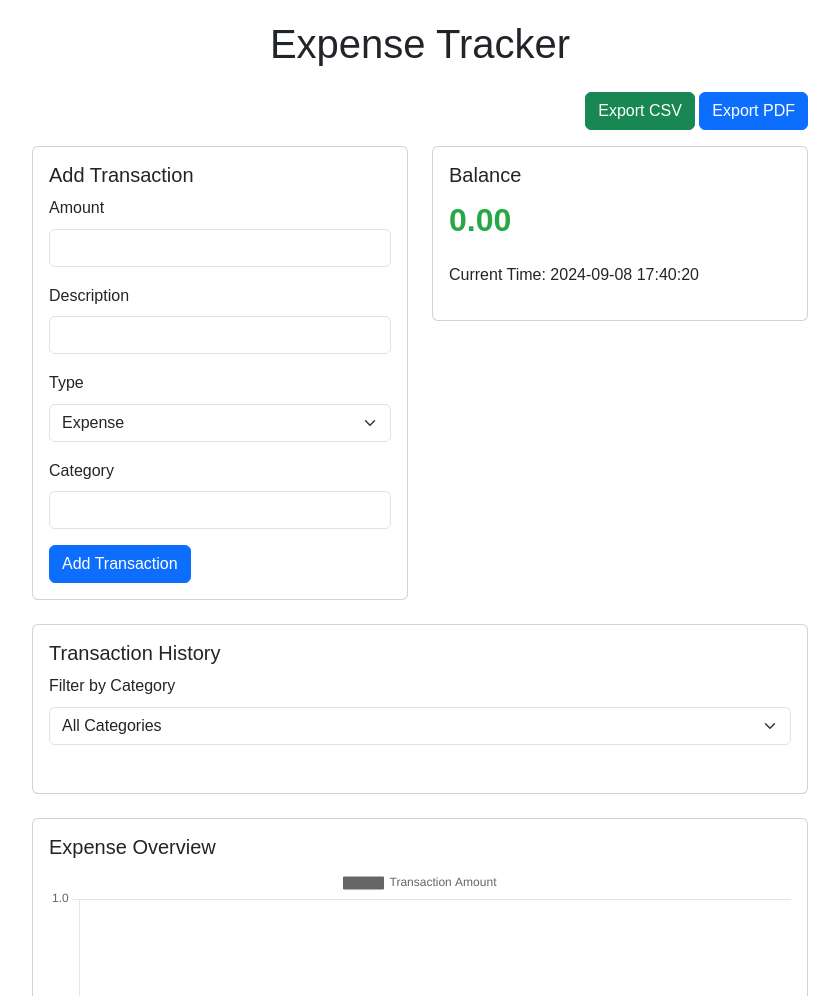
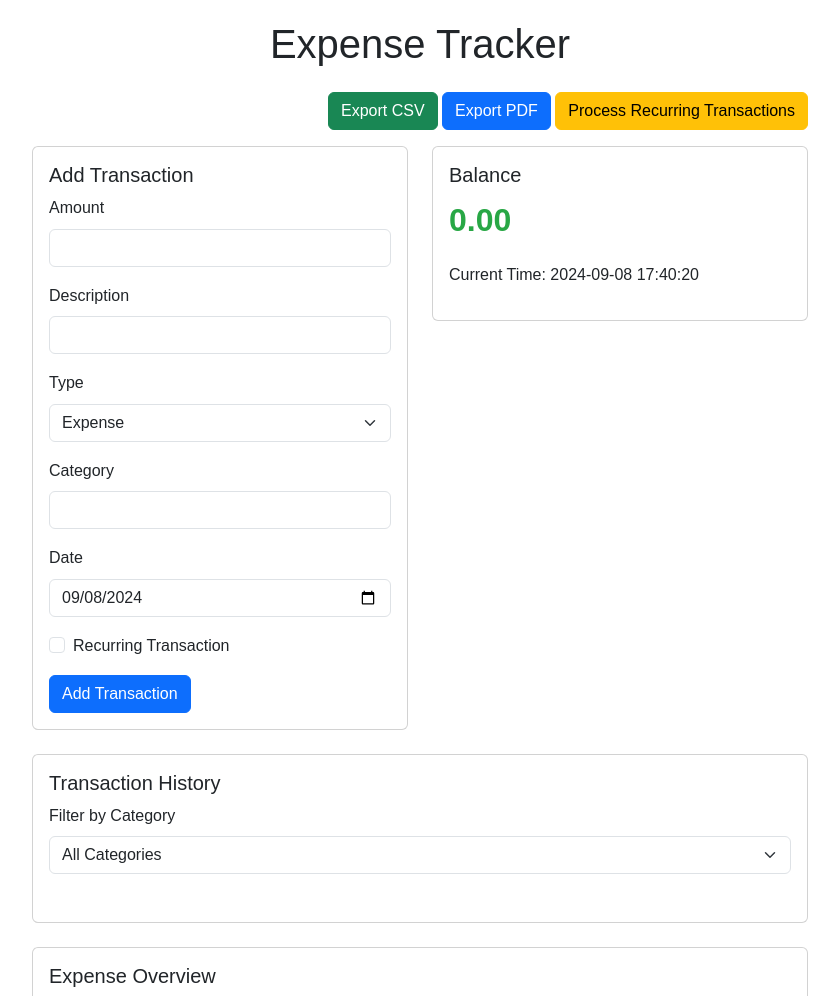
Before and after one commit to poeticinspiired/Expense-Tracker, a Flask app: page / in a window 1280 px wide. Shown: the top 996 px of the page, without its empty margins (220-1059 px from the left). Run offline with Flask 3, Linux system fonts and the light colour scheme; data that the repository does not hold is empty.

Commit message:
Agent step completed: Implement recurring expenses and income

```diff
--- a/main.py
+++ b/main.py
@@ -1,5 +1,5 @@
 from flask import Flask, render_template, jsonify, request, send_file
-from datetime import datetime
+from datetime import datetime, timedelta
 import logging
 import json
 import csv
@@ -16,6 +16,7 @@ logger = logging.getLogger(__name__)
 
 # Simulating a database with a list
 transactions = []
+recurring_transactions = []
 
 @app.route('/')
 def index():
@@ -40,17 +41,24 @@ def handle_transactions():
             'amount': data.get('amount'),
             'description': data.get('description'),
             'type': data.get('type'),
-            'category': data.get('category')
+            'category': data.get('category'),
+            'date': data.get('date', datetime.now().strftime('%Y-%m-%d')),
+            'is_recurring': data.get('is_recurring', False),
+            'recurrence_interval': data.get('recurrence_interval')
         }
         transactions.append(transaction)
+        if transaction['is_recurring']:
+            add_recurring_transaction(transaction)
         return jsonify(transaction), 201
 
 @app.route('/api/transactions/<int:transaction_id>', methods=['DELETE'])
 def delete_transaction(transaction_id):
-    global transactions
+    global transactions, recurring_transactions
     for i, transaction in enumerate(transactions):
         if transaction['id'] == transaction_id:
-            del transactions[i]
+            deleted_transaction = transactions.pop(i)
+            if deleted_transaction['is_recurring']:
+                remove_recurring_transaction(deleted_transaction)
             return '', 204
     return jsonify({'error': 'Transaction not found'}), 404
 
@@ -63,24 +71,23 @@ def get_categories():
 
 @app.route('/api/export/csv')
 def export_csv():
-    # Create a StringIO object to write CSV data
     csv_output = io.StringIO()
     csv_writer = csv.writer(csv_output)
 
-    # Write header
-    csv_writer.writerow(['ID', 'Amount', 'Description', 'Type', 'Category'])
+    csv_writer.writerow(['ID', 'Amount', 'Description', 'Type', 'Category', 'Date', 'Is Recurring', 'Recurrence Interval'])
 
-    # Write transactions
     for transaction in transactions:
         csv_writer.writerow([
             transaction['id'],
             transaction['amount'],
             transaction['description'],
             transaction['type'],
-            transaction['category']
+            transaction['category'],
+            transaction['date'],
+            transaction['is_recurring'],
+            transaction.get('recurrence_interval', '')
         ])
 
-    # Create a response with CSV data
     output = csv_output.getvalue()
     csv_output.close()
 
@@ -93,27 +100,24 @@ def export_csv():
 
 @app.route('/api/export/pdf')
 def export_pdf():
-    # Create a BytesIO buffer for the PDF
     buffer = io.BytesIO()
-
-    # Create the PDF object, using the BytesIO buffer as its "file."
     doc = SimpleDocTemplate(buffer, pagesize=letter)
 
-    # Create the table data
-    data = [['ID', 'Amount', 'Description', 'Type', 'Category']]
+    data = [['ID', 'Amount', 'Description', 'Type', 'Category', 'Date', 'Is Recurring', 'Recurrence Interval']]
     for transaction in transactions:
         data.append([
             transaction['id'],
             transaction['amount'],
             transaction['description'],
             transaction['type'],
-            transaction['category']
+            transaction['category'],
+            transaction['date'],
+            'Yes' if transaction['is_recurring'] else 'No',
+            transaction.get('recurrence_interval', '')
         ])
 
-    # Create the table
     table = Table(data)
 
-    # Add style to the table
     style = TableStyle([
         ('BACKGROUND', (0, 0), (-1, 0), colors.grey),
         ('TEXTCOLOR', (0, 0), (-1, 0), colors.whitesmoke),
@@ -132,12 +136,10 @@ def export_pdf():
     ])
     table.setStyle(style)
 
-    # Add the table to the PDF
     elements = []
     elements.append(table)
     doc.build(elements)
 
-    # Get the value of the BytesIO buffer and create the response
     pdf = buffer.getvalue()
     buffer.close()
 
@@ -148,5 +150,51 @@ def export_pdf():
         download_name='transactions.pdf'
     )
 
+def add_recurring_transaction(transaction):
+    recurring_transactions.append(transaction)
+
+def remove_recurring_transaction(transaction):
+    global recurring_transactions
+    recurring_transactions = [t for t in recurring_transactions if t['id'] != transaction['id']]
+
+@app.route('/api/process_recurring_transactions', methods=['POST'])
+def process_recurring_transactions():
+    global transactions
+    current_date = datetime.now().date()
+    new_transactions = []
+
+    for recurring_transaction in recurring_transactions:
+        last_occurrence = datetime.strptime(recurring_transaction['date'], '%Y-%m-%d').date()
+        interval = recurring_transaction['recurrence_interval']
+
+        if interval == 'daily':
+            days_to_add = 1
+        elif interval == 'weekly':
+            days_to_add = 7
+        elif interval == 'monthly':
+            days_to_add = 30
+        elif interval == 'yearly':
+            days_to_add = 365
+        else:
+            continue
+
+        next_occurrence = last_occurrence + timedelta(days=days_to_add)
+
+        while next_occurrence <= current_date:
+            new_transaction = recurring_transaction.copy()
+            new_transaction['id'] = len(transactions)
+            new_transaction['date'] = next_occurrence.strftime('%Y-%m-%d')
+            new_transaction['is_recurring'] = False
+            new_transaction.pop('recurrence_interval', None)
+
+            transactions.append(new_transaction)
+            new_transactions.append(new_transaction)
+
+            next_occurrence += timedelta(days=days_to_add)
+
+        recurring_transaction['date'] = (next_occurrence - timedelta(days=days_to_add)).strftime('%Y-%m-%d')
+
+    return jsonify(new_transactions), 201
+
 if __name__ == '__main__':
     app.run(host='0.0.0.0', port=5000, debug=True)
--- a/static/js/app.js
+++ b/static/js/app.js
@@ -6,8 +6,13 @@ document.addEventListener('DOMContentLoaded', () => {
     const descriptionInput = document.getElementById('description');
     const typeSelect = document.getElementById('type');
     const categoryInput = document.getElementById('category');
+    const dateInput = document.getElementById('date');
+    const isRecurringCheckbox = document.getElementById('is-recurring');
+    const recurrenceIntervalContainer = document.getElementById('recurrence-interval-container');
+    const recurrenceIntervalSelect = document.getElementById('recurrence-interval');
     const categoryFilterSelect = document.getElementById('category-filter');
     const expenseChartCtx = document.getElementById('expense-chart').getContext('2d');
+    const processRecurringButton = document.getElementById('process-recurring');
 
     let transactions = [];
     let categories = [];
@@ -31,6 +36,8 @@ document.addEventListener('DOMContentLoaded', () => {
                 <span>${transaction.description}</span>
                 <span>${transaction.type === 'income' ? '+' : '-'}$${transaction.amount.toFixed(2)}</span>
                 <span>${transaction.category}</span>
+                <span>${transaction.date}</span>
+                <span>${transaction.is_recurring ? 'Recurring' : ''}</span>
                 <button class="btn btn-sm btn-danger" onclick="removeTransaction(${transaction.id})">Remove</button>
             `;
             transactionList.appendChild(li);
@@ -77,13 +84,16 @@ document.addEventListener('DOMContentLoaded', () => {
         const description = descriptionInput.value.trim();
         const type = typeSelect.value;
         const category = categoryInput.value.trim();
+        const date = dateInput.value;
+        const is_recurring = isRecurringCheckbox.checked;
+        const recurrence_interval = is_recurring ? recurrenceIntervalSelect.value : null;
 
-        if (isNaN(amount) || amount <= 0 || description === '' || category === '') {
+        if (isNaN(amount) || amount <= 0 || description === '' || category === '' || date === '') {
             alert('Please enter valid transaction details');
             return;
         }
 
-        const transaction = { amount, description, type, category };
+        const transaction = { amount, description, type, category, date, is_recurring, recurrence_interval };
 
         fetch('/api/transactions', {
             method: 'POST',
@@ -100,6 +110,8 @@ document.addEventListener('DOMContentLoaded', () => {
             renderTransactions();
             updateChart();
             transactionForm.reset();
+            dateInput.value = new Date().toISOString().split('T')[0];
+            recurrenceIntervalContainer.style.display = 'none';
         })
         .catch((error) => {
             console.error('Error:', error);
@@ -144,8 +156,30 @@ document.addEventListener('DOMContentLoaded', () => {
         updateChart(filteredTransactions);
     }
 
+    function processRecurringTransactions() {
+        fetch('/api/process_recurring_transactions', {
+            method: 'POST',
+        })
+        .then(response => response.json())
+        .then(data => {
+            transactions = transactions.concat(data);
+            updateCategories();
+            updateBalance();
+            renderTransactions();
+            updateChart();
+        })
+        .catch((error) => {
+            console.error('Error:', error);
+        });
+    }
+
     transactionForm.addEventListener('submit', addTransaction);
     categoryFilterSelect.addEventListener('change', filterTransactions);
+    processRecurringButton.addEventListener('click', processRecurringTransactions);
+
+    isRecurringCheckbox.addEventListener('change', () => {
+        recurrenceIntervalContainer.style.display = isRecurringCheckbox.checked ? 'block' : 'none';
+    });
 
     // Fetch transactions from the server
     fetch('/api/transactions')
@@ -169,5 +203,8 @@ document.addEventListener('DOMContentLoaded', () => {
         })
         .catch(error => console.error('Error fetching current time:', error));
 
+    // Set default date to today
+    dateInput.value = new Date().toISOString().split('T')[0];
+
     window.removeTransaction = removeTransaction;
 });
--- a/templates/index.html
+++ b/templates/index.html
@@ -15,6 +15,7 @@
             <div class="col-md-12 text-end">
                 <a href="{{ url_for('export_csv') }}" class="btn btn-success">Export CSV</a>
                 <a href="{{ url_for('export_pdf') }}" class="btn btn-primary">Export PDF</a>
+                <button id="process-recurring" class="btn btn-warning">Process Recurring Transactions</button>
             </div>
         </div>
         <div class="row">
@@ -41,6 +42,23 @@
                             <div class="mb-3">
                                 <label for="category" class="form-label">Category</label>
                                 <input type="text" class="form-control" id="category" required>
+                            </div>
+                            <div class="mb-3">
+                                <label for="date" class="form-label">Date</label>
+                                <input type="date" class="form-control" id="date" required>
+                            </div>
+                            <div class="mb-3 form-check">
+                                <input type="checkbox" class="form-check-input" id="is-recurring">
+                                <label class="form-check-label" for="is-recurring">Recurring Transaction</label>
+                            </div>
+                            <div class="mb-3" id="recurrence-interval-container" style="display: none;">
+                                <label for="recurrence-interval" class="form-label">Recurrence Interval</label>
+                                <select class="form-select" id="recurrence-interval">
+                                    <option value="daily">Daily</option>
+                                    <option value="weekly">Weekly</option>
+                                    <option value="monthly">Monthly</option>
+                                    <option value="yearly">Yearly</option>
+                                </select>
                             </div>
                             <button type="submit" class="btn btn-primary">Add Transaction</button>
                         </form>
```
